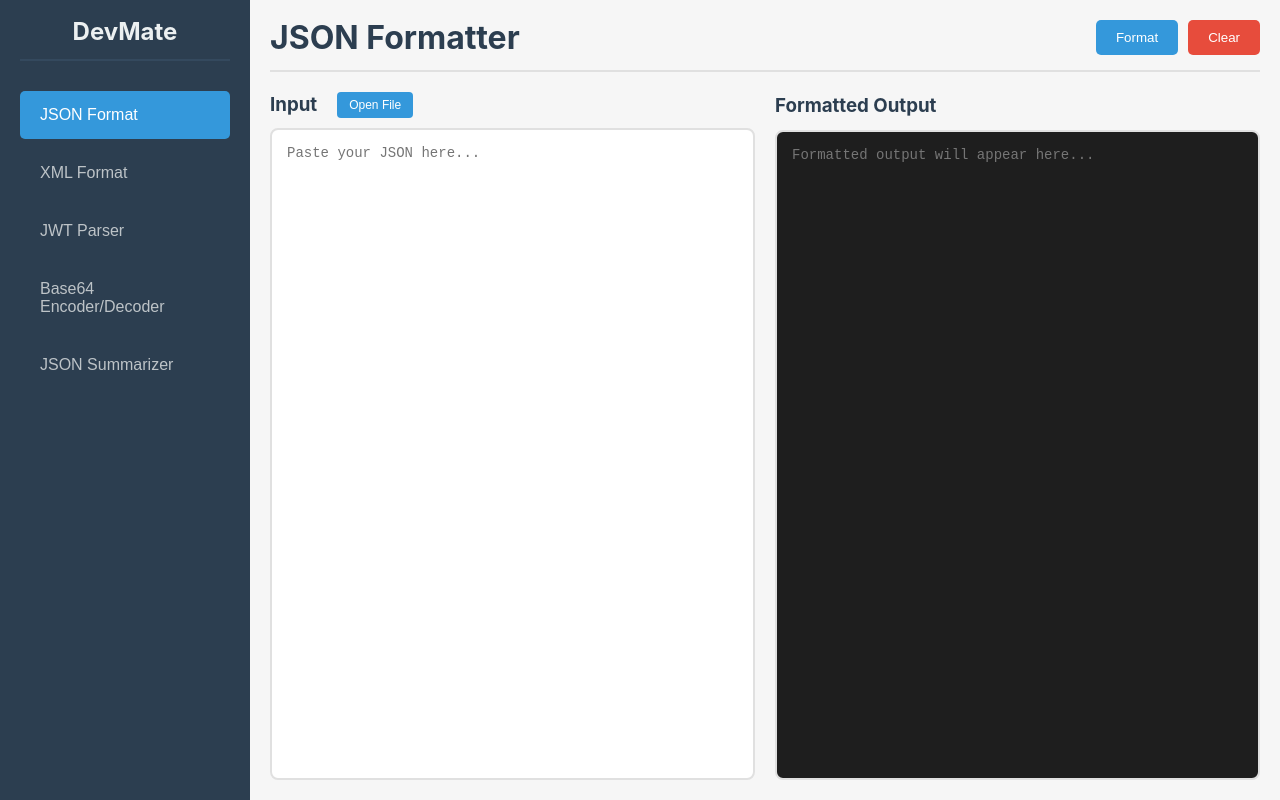
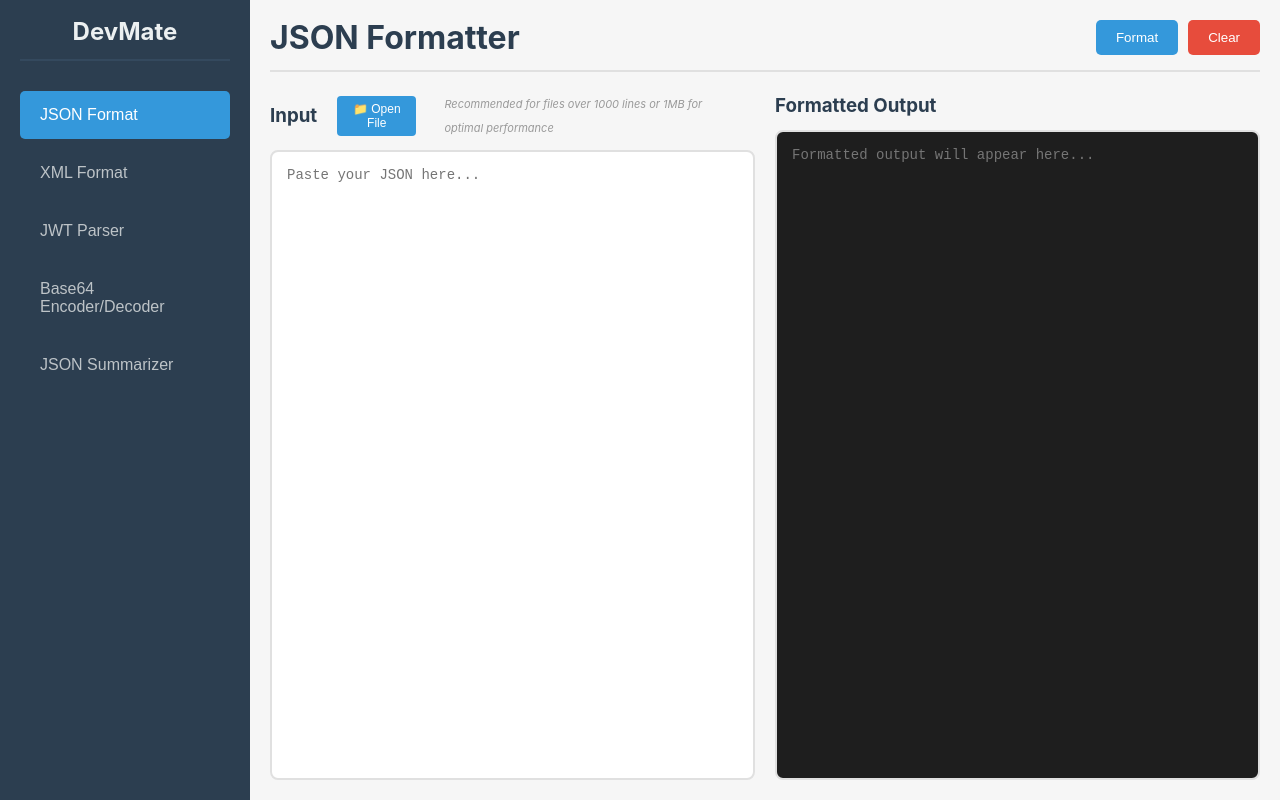
Before and after one commit to vignesh-murugani2i/devmate, a React (Vite) app: page / in a window 1280 px wide. Built offline with nearby package versions, Linux system fonts and the light colour scheme.

Commit message:
Enhance file input button with icon and add performance recommendation for large files

```diff
--- a/src/App.tsx
+++ b/src/App.tsx
@@ -322,6 +322,7 @@ function App() {
                 {activeMenu === "base64" ? "Encoded Text" : "Input"}
               </h3>
               {(activeMenu === "json" || activeMenu === "xml" || activeMenu === "json-summary") && (
+                <>
                   <button
                     onClick={handleOpenFileClick}
                     style={{
@@ -334,8 +335,17 @@ function App() {
                       cursor: 'pointer'
                     }}
                   >
-                  Open File
+                    📁 Open File
                   </button>
+                  <span style={{
+                    fontSize: '11px',
+                    color: '#999',
+                    fontStyle: 'italic',
+                    marginLeft: '8px'
+                  }}>
+                    Recommended for files over 1000 lines or 1MB for optimal performance
+                  </span>
+                </>
               )}
               {inputText && activeMenu === "base64" && (
                 <button
```
Lines whose indentation alone changed are shown as unchanged.
